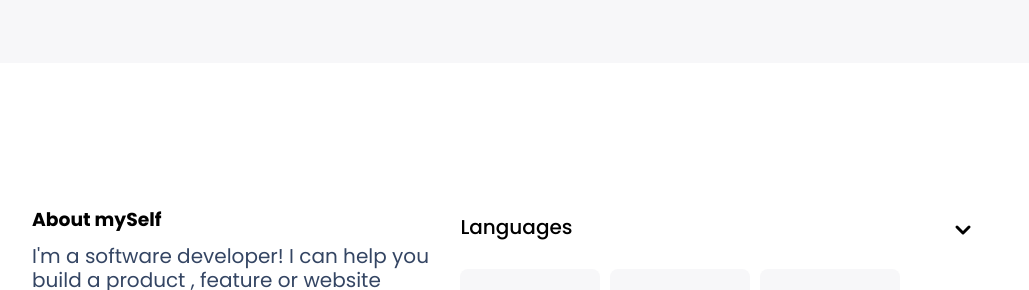
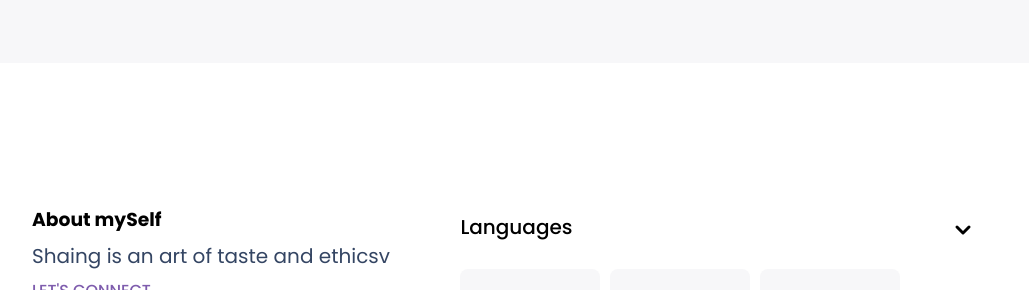
Before and after one commit to mohammedAbonta/protofolio, a website: page index.html in a window 1280 px wide. Shown: the part 1871-2161 px from the top of the page, without its empty margins (110-1139 px from the left). Drawn offline with Linux system fonts and the light colour scheme.

Commit message:
Update index.html

```diff
--- a/index.html
+++ b/index.html
@@ -42,7 +42,7 @@
         <section id="bio">
           <h1>I'm <span>Bonta</span> </h1>
           <p>
-          Shaving is an art of taste and ethics
+          Shaing is an art of taste and ethicsv
           </p>
 
           <a class="pointer btn-action" href="#contact">LET'S CONNECT</a>
@@ -166,10 +166,7 @@
         <div id="about-myself">
           <h3>About mySelf</h3>
           <p>
-            I'm a software developer! I can help you build a product , feature
-            or website Look through some of my work and experience! If you like
-            what you see and have a project you need coded, don't hestiate to
-            contact me.
+           Shaing is an art of taste and ethicsv
           </p>
 
           <a class="pointer btn-action">LET'S CONNECT</a>
```
